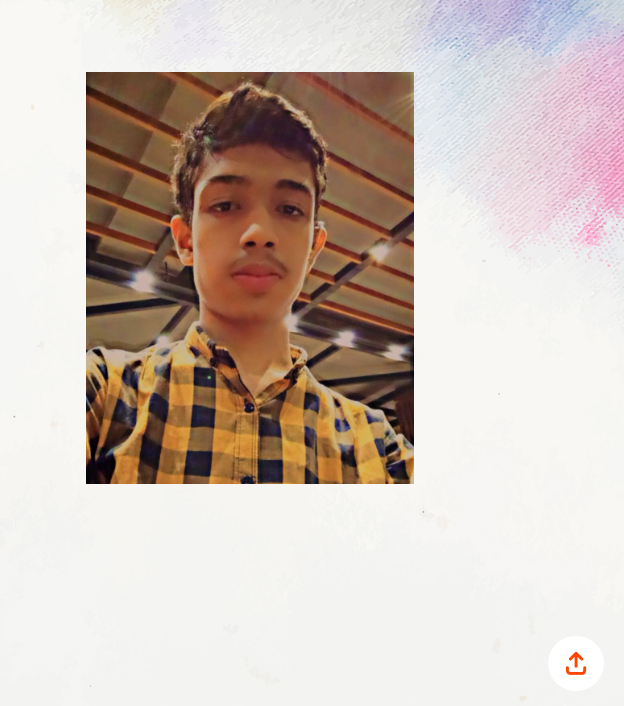
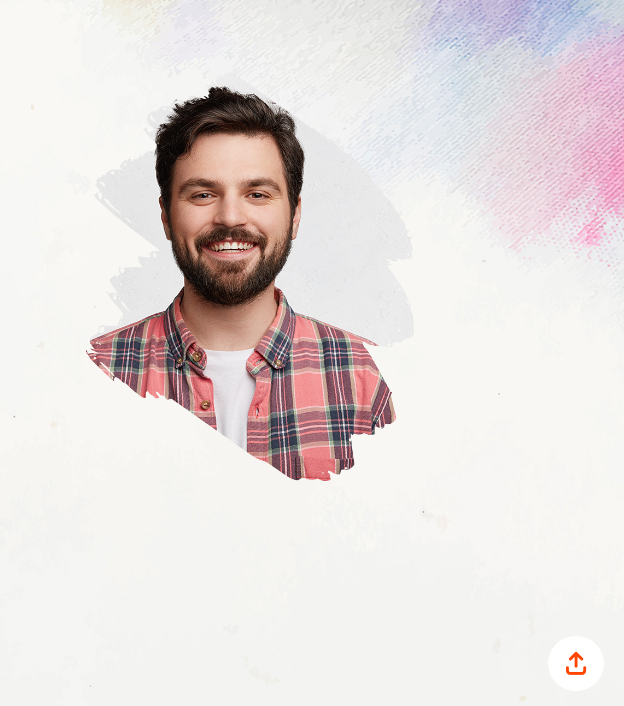
Before and after one commit to Fasiullah1/dizme, a plain HTML site: page index.html in a window 1280 px wide. Shown: the part 89-795 px from the top of the page, 656-1280 px from the left. Drawn offline with nearby package versions, Linux system fonts and the light colour scheme.

Commit message:
Update index.html

```diff
--- a/index.html
+++ b/index.html
@@ -87,7 +87,7 @@
                     </div>
                 </div>
                 <div class="col-md-6 col-sm-12 item-line">
-                    <img src="man1.jpg" alt="avatar" class="item-img1">
+                    <img src="avatar.png" alt="avatar" class="item-img1">
                 </div>
             </div>
         </div>
```
